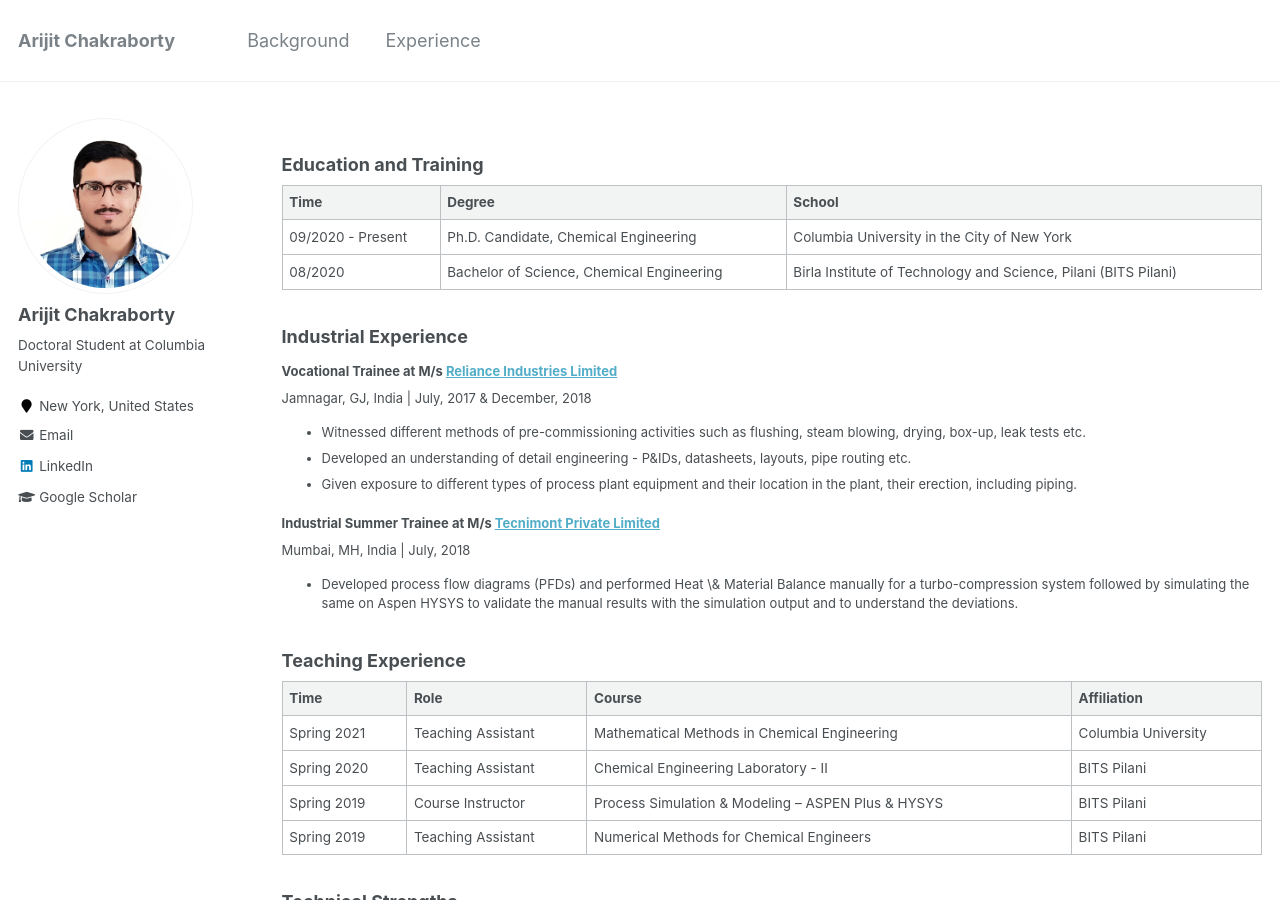
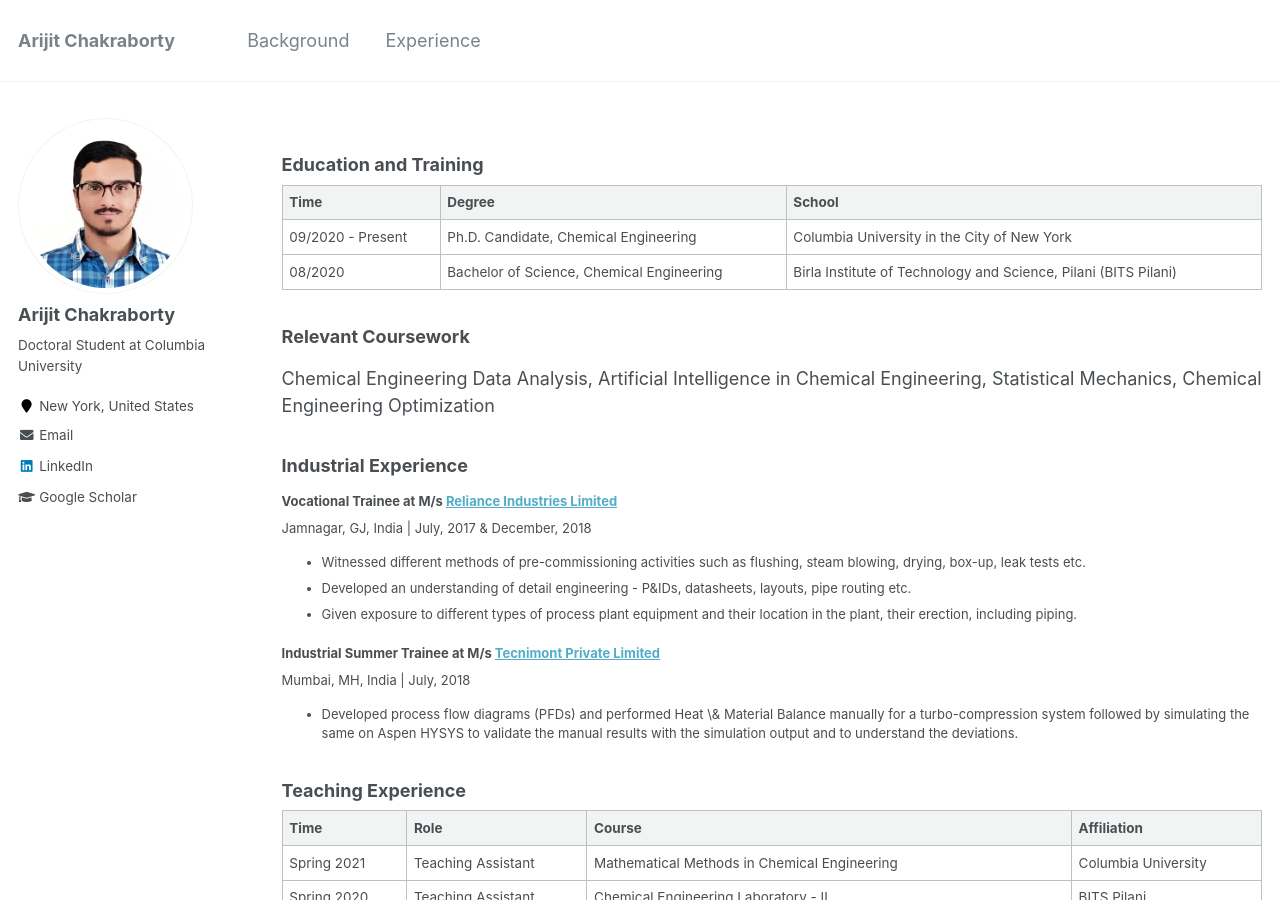
Before and after one commit to arijitc099/arijitc099.github.io, a Jekyll site: the page built from _pages/background.md, in a window 1280 px wide and 900 px high. Built offline with Jekyll 4.4.1, drawn with Linux system fonts in a browser that asks for light colours.

Commit message:
Update background.md

```diff
--- a/_pages/background.md
+++ b/_pages/background.md
@@ -13,6 +13,10 @@ author_profile: true
 |09/2020 - Present | Ph.D. Candidate, Chemical Engineering | Columbia University in the City of New York
 |08/2020|Bachelor of Science, Chemical Engineering | Birla Institute of Technology and Science, Pilani (BITS Pilani)
 
+
+### Relevant Coursework
+
+Chemical Engineering Data Analysis, Artificial Intelligence in Chemical Engineering, Statistical Mechanics, Chemical Engineering Optimization
 
 ### Industrial Experience
 
```
